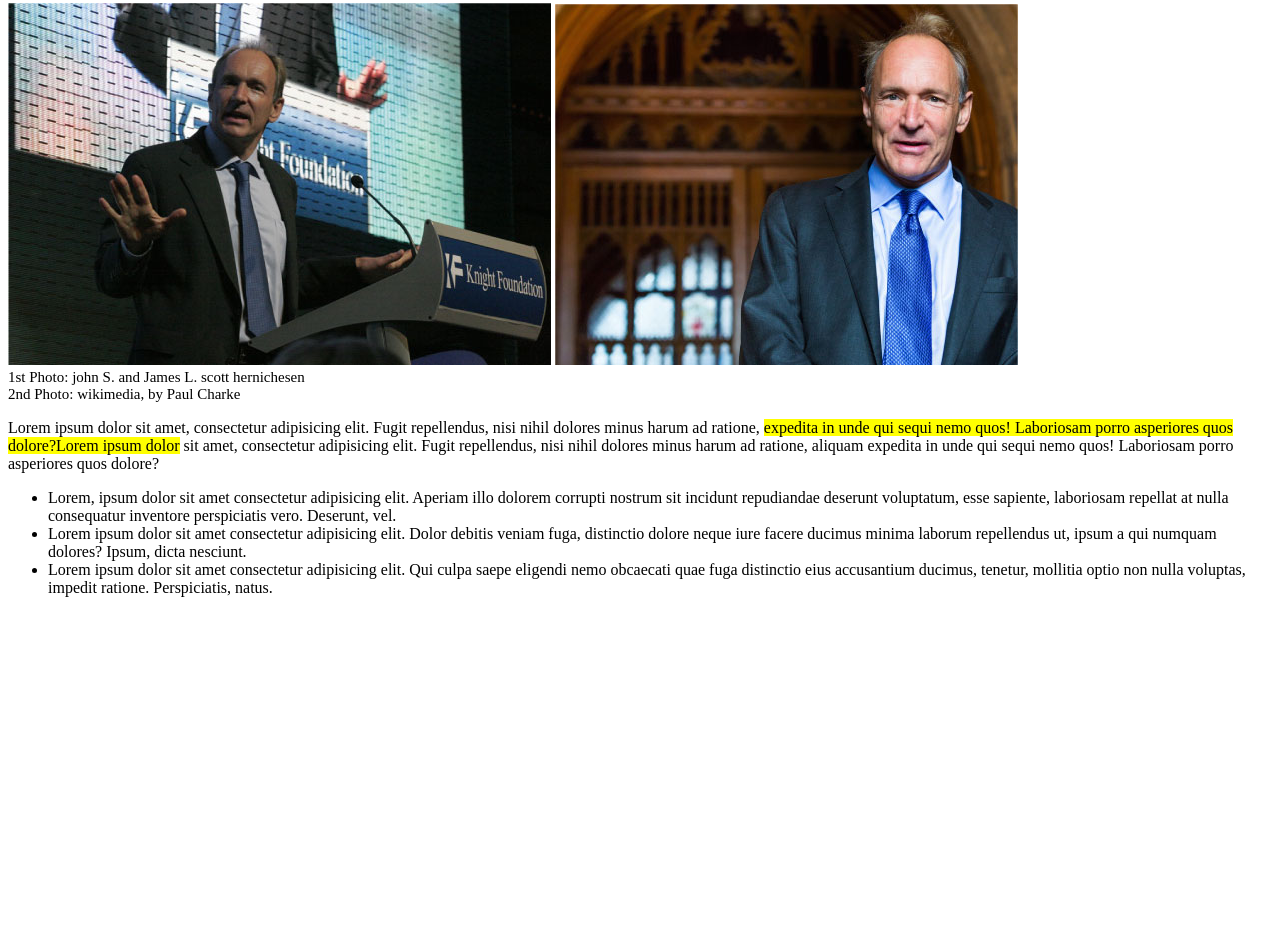
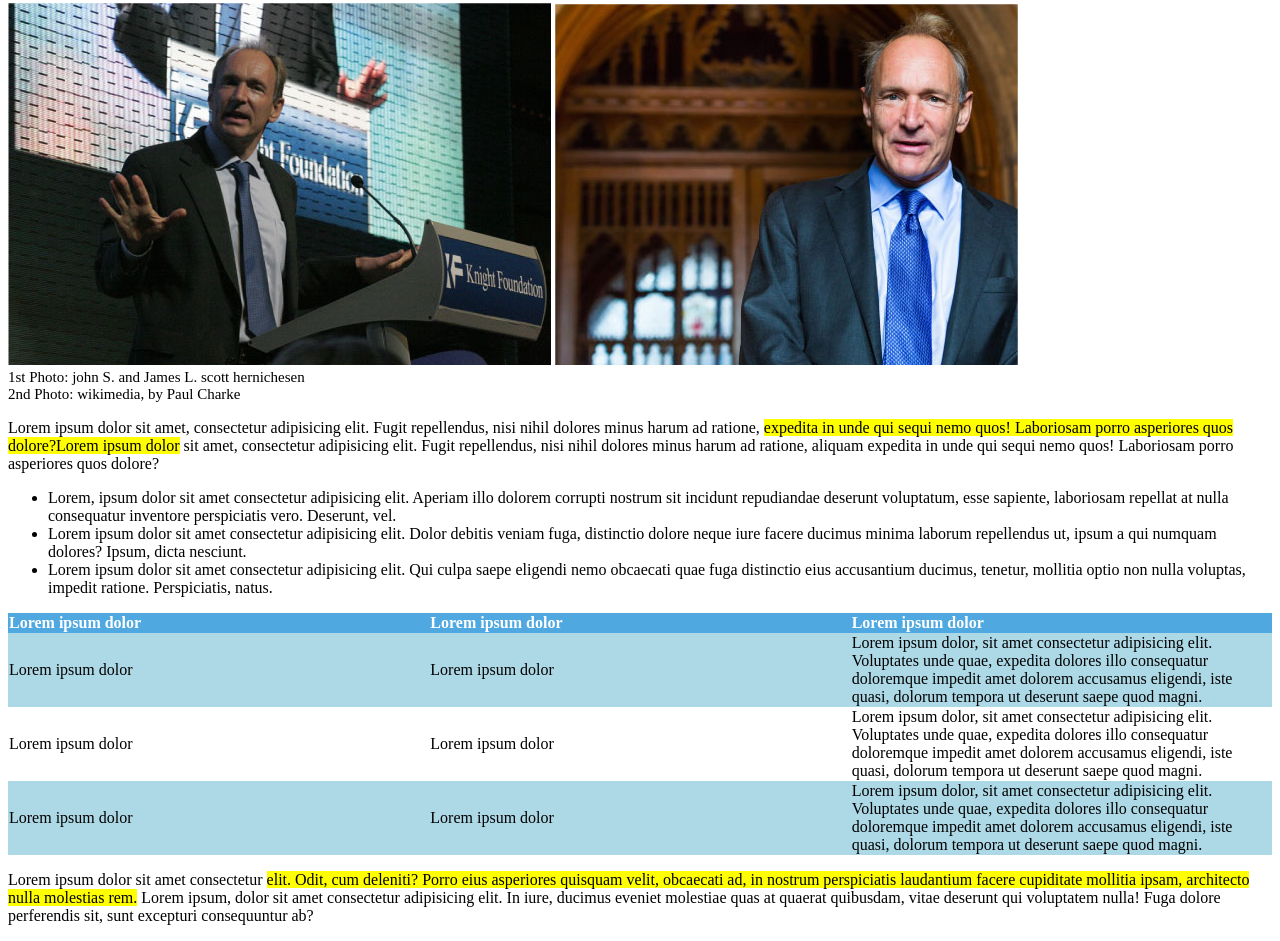
Before and after one commit to filippo1996/html-css-booleaner, a plain HTML site: page index.html in a window 1280 px wide. Shown: the part 317-1258 px from the top of the page. Before the commit the page ends 930 px from the top, so only its background shows below. Drawn offline with Linux system fonts and the light colour scheme.

Commit message:
add section table

```diff
--- a/css/style.css
+++ b/css/style.css
@@ -48,6 +48,24 @@ h1{
     color: rgb(97, 160, 248);
 }
 
+table{
+    border-collapse: collapse;
+    width: 100%;
+}
+
+thead{
+    background-color: rgb(79, 168, 224);
+    color: white;
+}
+
+th{
+    text-align: left;
+}
+
+td{
+    width: 25%;
+}
+
 
 
 /* fine main */
--- a/index.html
+++ b/index.html
@@ -45,7 +45,37 @@
         </section>
         <!-- fine informazioni di Tim -->
 
-
+        <!-- inizio sezione dati grafici in tabella-->
+        <section>
+            <table>
+                <thead>
+                    <tr>
+                        <th>Lorem ipsum dolor</th>
+                        <th>Lorem ipsum dolor</th>
+                        <th>Lorem ipsum dolor</th>
+                    </tr>
+                </thead>
+                <tbody>
+                    <tr class="lightblue-background-color">
+                        <td>Lorem ipsum dolor</td>
+                        <td>Lorem ipsum dolor</td>
+                        <td>Lorem ipsum dolor, sit amet consectetur adipisicing elit. Voluptates unde quae, expedita dolores illo consequatur doloremque impedit amet dolorem accusamus eligendi, iste quasi, dolorum tempora ut deserunt saepe quod magni.</td>
+                    </tr>
+                    <tr>
+                        <td>Lorem ipsum dolor</td>
+                        <td>Lorem ipsum dolor</td>
+                        <td>Lorem ipsum dolor, sit amet consectetur adipisicing elit. Voluptates unde quae, expedita dolores illo consequatur doloremque impedit amet dolorem accusamus eligendi, iste quasi, dolorum tempora ut deserunt saepe quod magni.</td>
+                    </tr>
+                    <tr class="lightblue-background-color">
+                        <td>Lorem ipsum dolor</td>
+                        <td>Lorem ipsum dolor</td>
+                        <td>Lorem ipsum dolor, sit amet consectetur adipisicing elit. Voluptates unde quae, expedita dolores illo consequatur doloremque impedit amet dolorem accusamus eligendi, iste quasi, dolorum tempora ut deserunt saepe quod magni.</td>
+                    </tr>
+                </tbody>
+            </table>
+            <p>Lorem ipsum dolor sit amet consectetur <span class="evidenziato">elit. Odit, cum deleniti? Porro eius asperiores quisquam velit, obcaecati ad, in nostrum perspiciatis laudantium facere cupiditate mollitia ipsam, architecto nulla molestias rem.</span> Lorem ipsum, dolor sit amet consectetur adipisicing elit. In iure, ducimus eveniet molestiae quas at quaerat quibusdam, vitae deserunt qui voluptatem nulla! Fuga dolore perferendis sit, sunt excepturi consequuntur ab?</p>
+        </section>
+        <!-- fine sezione dati grafici in tabella-->
     </main>
     <!-- fine contenuto del corpo -->
 </body>
```
